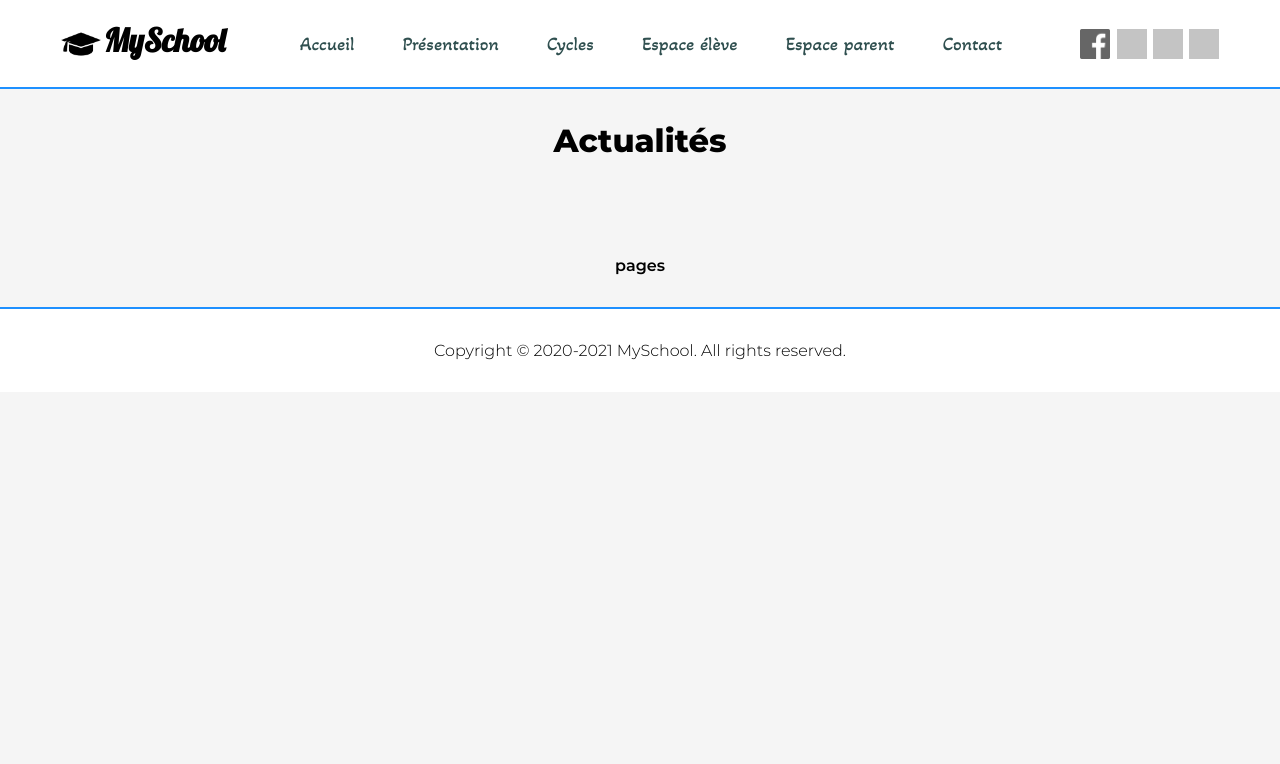
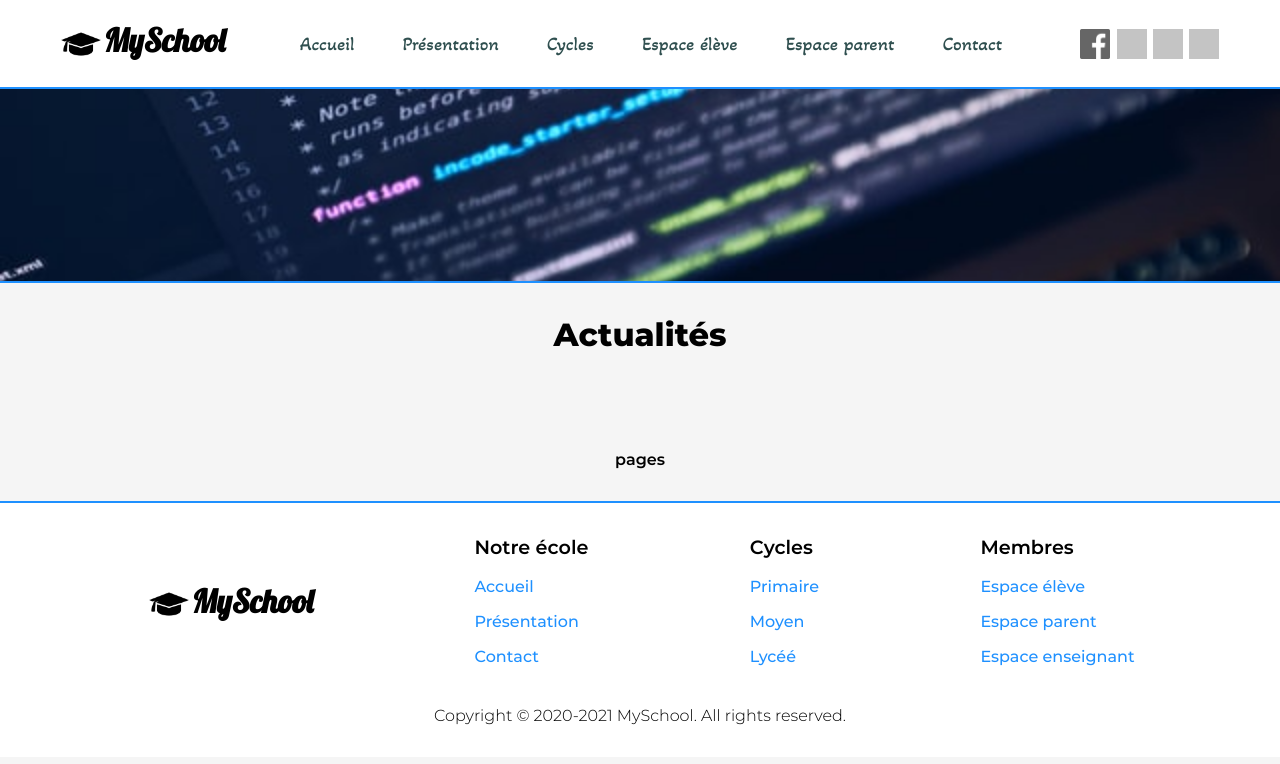
Before and after one commit to MrRedaM/tdw, a PHP site: template views/articles/index.php in a window 1280 px wide. Shown: the top 764 px of the page. Run offline with PHP 8.4, Linux system fonts and the light colour scheme; the template is opened without the code that fills it, so the values that code supplies are empty; some libraries are stand-ins or nearby versions; grey boxes are pictures that could not be loaded.

Commit message:
added slider and bottom nav

```diff
--- /dev/null
+++ b/res/css/slider.css
@@ -0,0 +1,69 @@
+.image_slider {
+height: 12em;
+width: 100%;
+overflow: hidden;
+background-color: dodgerblue;
+border-bottom: dodgerblue solid 2px;
+}
+
+.slides {
+position: relative;
+height: 400%;
+
+animation-name: slider_animation;
+animation-duration: 20s;
+animation-iteration-count: infinite;
+animation-direction: alternate;
+animation-play-state: running;
+
+/*display: flexbox;
+display: -moz-flexbox;
+display: -ms-flexbox;
+display: -webkit-flex;
+justify-content: space-between;
+-moz-justify-content: space-between;
+-ms-justify-content: space-between;
+-webkit-justify-content: space-between;
+flex-direction: column;
+-moz-flex-direction: column;
+-ms-flex-direction: column;
+-webkit-flex-direction: column;*/
+}
+
+.slides:hover {
+animation-play-state: paused;
+}
+
+.slide {
+height: 25%;
+margin: 0 0 0.5em 0;
+}
+
+div.slide > img {
+position: relative;
+width: 100%;
+height: 100%;
+object-fit: cover;
+}
+
+@keyframes slider_animation {
+    0% {top: 0;}
+    15% {top: 0;}
+    30% {top: -12.5em;}
+    45% {top: -12.5em;}
+    60% {top: -25em;}
+    75% {top: -25em;}
+    90% {top: -37.5em;}
+    to {top: -37.5em;}
+}
+
+/*@keyframes slider_animation {
+    0% {top: 0;}
+    12.5% {top: 0;}
+    25% {top: -100%;}
+    37.5% {top: -100%;}
+    50% {top: -200%;}
+    62.5% {top: -200%;}
+    75% {top: -300%;}
+    to {top: -300%;}
+}*/
--- a/res/css/style.css
+++ b/res/css/style.css
@@ -112,6 +112,7 @@ header {
 .top_menu{
     margin: auto;
     height: 100%;
+    z-index: 2;
 }
 
 .top_menu ul{
@@ -179,3 +180,34 @@ footer p{
 footer *{
     text-align: center;
 }
+
+.bottom_menu{
+    display: flexbox;
+    display: -moz-flexbox;
+    display: -ms-flexbox;
+    display: -webkit-flex;
+    justify-content: space-evenly;
+    gap: 2em;
+    padding-bottom: 2em;
+}
+
+.bottom_menu ul{
+    list-style: none;
+}
+
+.bottom_menu p{
+    font-family: 'Montserrat-SemiBold';
+    font-size: 120%;
+    text-align: left;
+    padding-bottom: 0.5em;
+}
+
+.bottom_menu li{
+    text-align: left;
+    font-family: 'Montserrat-Medium';
+    padding: 0.5em 0 0.5em 0;
+}
+
+.bottom_menu .logo{
+    margin: auto 0;
+}
--- a/views/articles/index.php
+++ b/views/articles/index.php
@@ -1,3 +1,20 @@
+<div class="image_slider">
+        <div class="slides">
+          <div class="slide">
+            <img src="<?= PRE ?>/res/images/bibli.jpg" alt="">
+          </div>
+          <div class="slide">
+            <img src="<?= PRE ?>/res/images/image3.jpg" alt="">
+          </div>
+          <div class="slide">
+            <img src="<?= PRE ?>/res/images/swim.jpg" alt="">
+          </div>
+          <div class="slide">
+            <img src="<?= PRE ?>/res/images/image4.jpg" alt="">
+          </div>
+        </div>
+</div>
+
 <h1 class="section_title">Actualités</h1>
 
 <div class="grid_container">
--- a/views/layouts/default.php
+++ b/views/layouts/default.php
@@ -16,6 +16,7 @@
     <link rel="stylesheet" href="/tdw/res/css/account.css">
     <link rel="stylesheet" href="/tdw/res/css/marks.css">
     <link rel="stylesheet" href="/tdw/res/css/activities.css">
+    <link rel="stylesheet" href="/tdw/res/css/slider.css">
 
 </head>
 
@@ -51,17 +52,6 @@
             <a hidden target="_blank" href="http://whatsapp.com"><img src="<?= PRE ?>/res/images/whatsapp.png" alt=""></a>
             <a target="_blank" href="http://youtube.com"><img src="<?= PRE ?>/res/images/youtube.png" alt=""></a>
         </div>
-
-        <h3 hidden><a href="<?= PRE ?>/admin">Admin Panel (temp)</a></h3>
-        <ul hidden>
-            <li><a href="<?= PRE ?>/admin_articles">Articles</a></li>
-            <li><a href="<?= PRE ?>/admin_presentation">Présentations</a></li>
-            <li><a href="<?= PRE ?>/admin_calendar">Emplois du temps</a></li>
-            <li><a href="<?= PRE ?>/admin_teachers">Enseignants</a></li>
-            <li><a href="<?= PRE ?>/admin_accounts">Comptes</a></li>
-            <li><a href="">Contact</a></li>
-            <li><a href="">Paramètres</a></li>
-        </ul>
     </header>
 
     <main>
@@ -69,6 +59,37 @@
     </main>
 
     <footer>
+        <div class="bottom_menu">
+            <div class="logo">
+                <img src="<?= PRE ?>/res/images/logo.png" alt="">
+                <h1>MySchool</h1>
+            </div>
+            <div>
+                <p>Notre école</p>
+                <ul>
+                    <li><a href="<?= PRE ?>/articles">Accueil</a></li>
+                    <li><a href="<?= PRE ?>/presentation">Présentation</a></li>
+                    <li><a href="<?= PRE ?>/contact">Contact</a></li>
+                </ul>
+            </div>
+            <div>
+                <p>Cycles</p>
+                <ul>
+                    <li><a href="<?= PRE ?>/primary">Primaire</a></li>
+                    <li><a href="<?= PRE ?>/secondary">Moyen</a></li>
+                    <li><a href="<?= PRE ?>/highschool">Lycéé</a></li>
+                </ul>
+            </div>
+            <div>
+                <p>Membres</p>
+                <ul>
+                    <li><a href="<?= PRE ?>/student">Espace élève</a></li>
+                    <li><a href="<?= PRE ?>/parents">Espace parent</a></li>
+                    <li><a href="<?= PRE ?>/teacher">Espace enseignant</a></li>
+                </ul>
+
+            </div>
+        </div>
         <p>Copyright ©  2020-2021 MySchool. All rights reserved.</p>
     </footer>
 </body>
```
